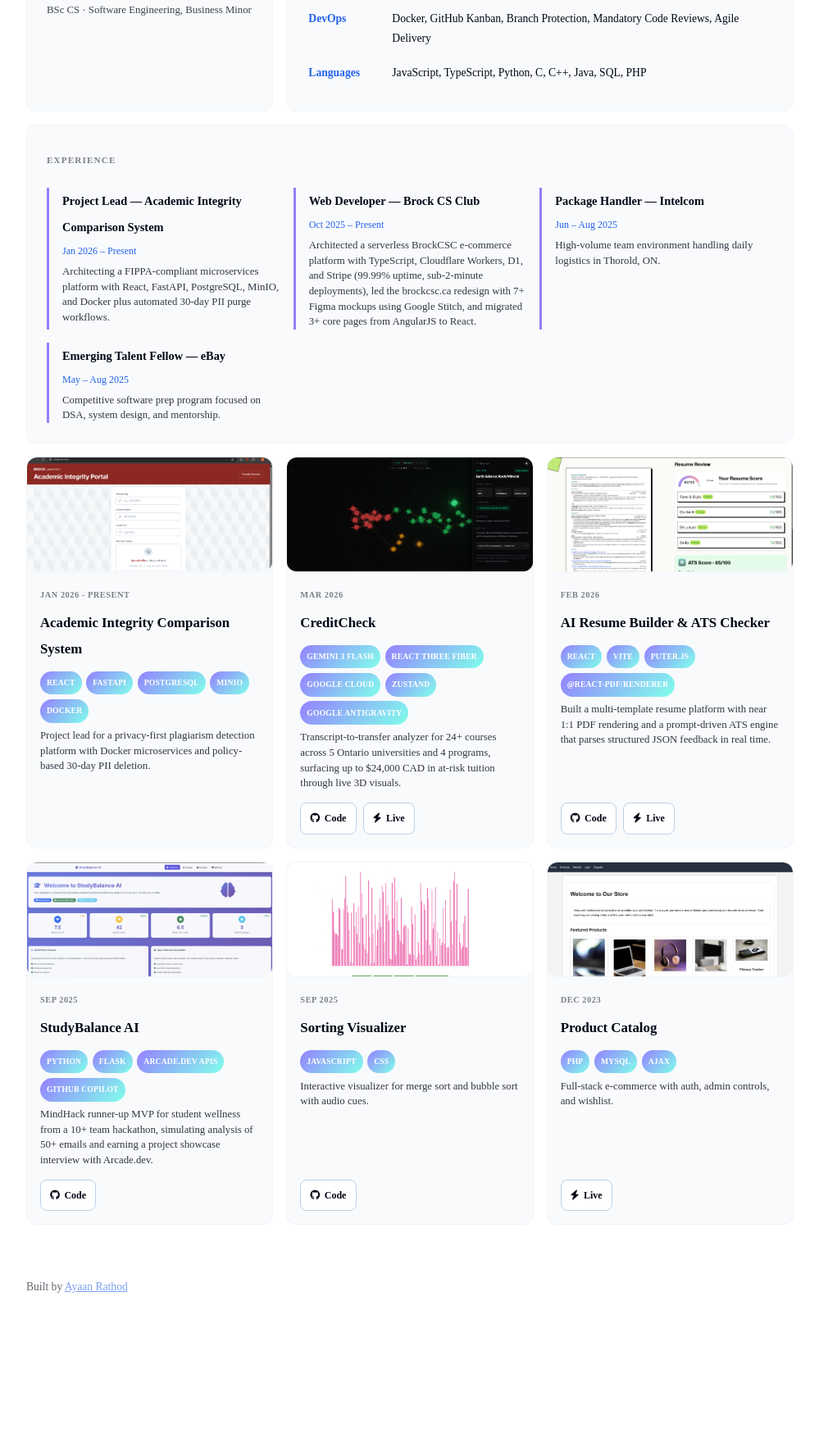
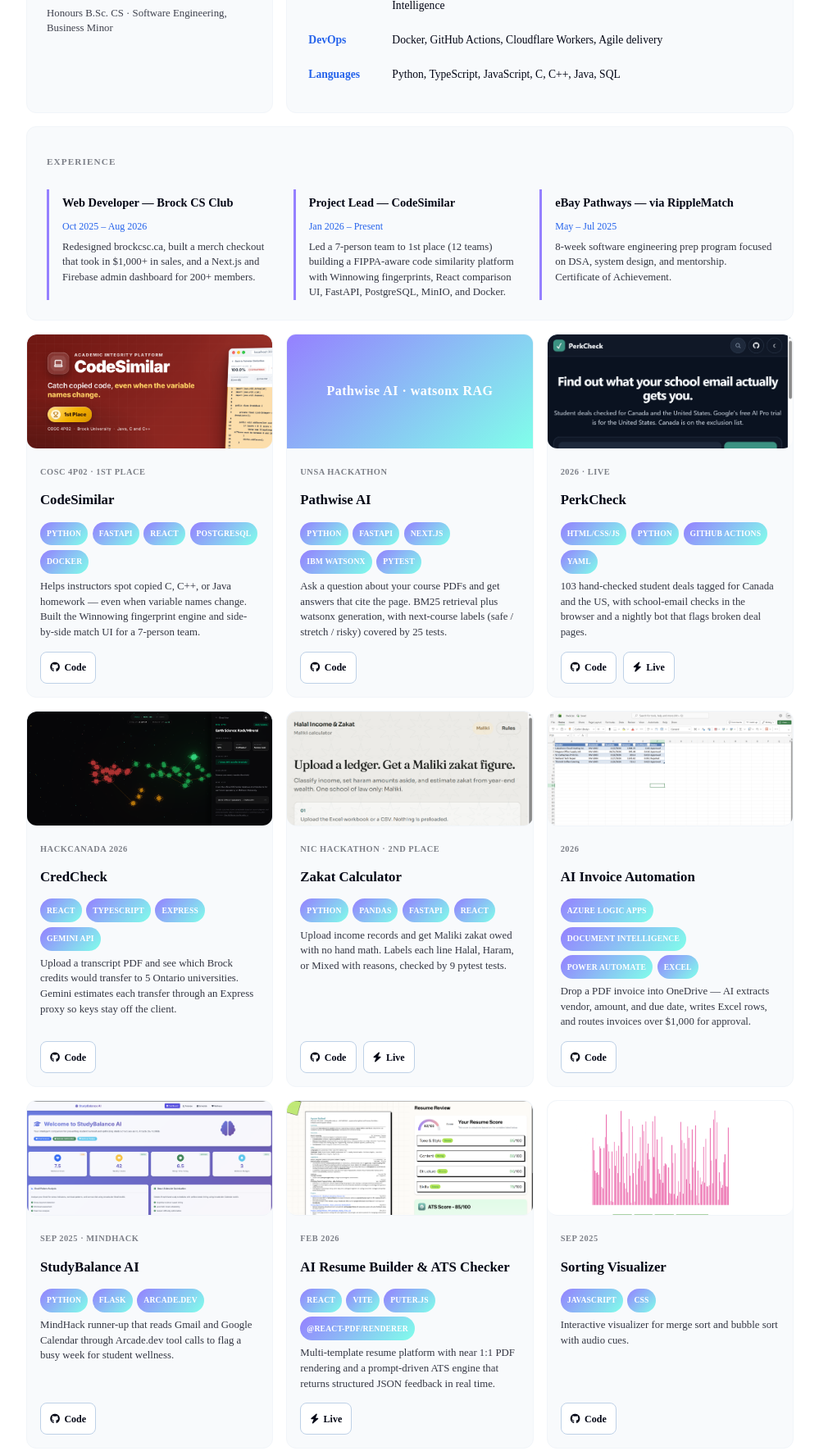
Before and after one commit to AyaanRathod/Personal-Portfolio, a plain HTML site: page docs/index.html in a window 1280 px wide. Shown: the part 566-2336 px from the top of the page at 82% size, without its empty margins (140-1139 px from the left). Before the commit the page ends 2180 px from the top, so only its background shows below. Drawn offline with Linux system fonts and the light colour scheme; a web font is replaced by a local one.

Commit message:
Revise portfolio content: update personal tagline, enhance project descriptions, and refine skills section. Add new project 'Pathwise AI' and update experience details for 'CodeSimilar' and 'Brock CS Club'.

```diff
--- a/docs/index.html
+++ b/docs/index.html
@@ -21,9 +21,9 @@
         <div class="bento-grid">
             <!-- Row 1: Intro + Links -->
             <div class="bento-item bento-intro">
-                <p class="tagline">CS Student · Full-Stack Developer</p>
+                <p class="tagline">New Grad · Software Developer · AI Apps</p>
                 <h1>Hi, I'm Ayaan</h1>
-                <p>Based in Canada, studying CS at Brock University. I build web apps and enjoy hiking and road trips. Seeking summer 2026 internships.</p>
+                <p>CS grad from Brock University. I build web apps and AI tools that solve real problems — like a study helper that cites its sources and a tool that helps instructors catch copied code. Looking for full-time roles in Canada.</p>
             </div>
 
             <div class="bento-item bento-links">
@@ -42,7 +42,7 @@
                         <p>2023 – 2026</p>
                     </div>
                 </div>
-                <p class="degree">BSc CS · Software Engineering, Business Minor</p>
+                <p class="degree">Honours B.Sc. CS · Software Engineering, Business Minor</p>
             </div>
 
             <div class="bento-item bento-skills">
@@ -51,88 +51,176 @@
                     <tbody>
                         <tr>
                             <td class="skill-category">Frontend</td>
-                            <td>React, React Router, Vite, React Three Fiber, Zustand, Tailwind</td>
+                            <td>React, Next.js, TypeScript, Vite, Tailwind, Zustand</td>
                         </tr>
                         <tr>
                             <td class="skill-category">Backend</td>
-                            <td>FastAPI, Flask, Node.js, Express, PostgreSQL, MinIO, REST APIs</td>
+                            <td>FastAPI, Flask, Node.js, Express, PostgreSQL, Firebase, REST APIs</td>
                         </tr>
                         <tr>
-                            <td class="skill-category">AI & Data</td>
-                            <td>Gemini API (Gemini 3 Flash), Prompt Pipelines, ATS Scoring, PDF Parsing, JSON Structuring</td>
+                            <td class="skill-category">AI &amp; Data</td>
+                            <td>IBM watsonx, Gemini API, RAG / BM25, PDF parsing, Azure Document Intelligence</td>
                         </tr>
                         <tr>
                             <td class="skill-category">DevOps</td>
-                            <td>Docker, GitHub Kanban, Branch Protection, Mandatory Code Reviews, Agile Delivery</td>
+                            <td>Docker, GitHub Actions, Cloudflare Workers, Agile delivery</td>
                         </tr>
                         <tr>
                             <td class="skill-category">Languages</td>
-                            <td>JavaScript, TypeScript, Python, C, C++, Java, SQL, PHP</td>
+                            <td>Python, TypeScript, JavaScript, C, C++, Java, SQL</td>
                         </tr>
                     </tbody>
                 </table>
             </div>
 
-            <!-- Row 3: Experience (full width, 3-col inside) -->
+            <!-- Row 3: Experience -->
             <div class="bento-item bento-experience">
                 <h2>Experience</h2>
                 <div class="exp-entries">
                     <div class="exp-entry">
-                        <h3>Project Lead — Academic Integrity Comparison System</h3>
-                        <span class="dates">Jan 2026 – Present</span>
-                        <p>Architecting a FIPPA-compliant microservices platform with React, FastAPI, PostgreSQL, MinIO, and Docker plus automated 30-day PII purge workflows.</p>
+                        <h3>Web Developer — Brock CS Club</h3>
+                        <span class="dates">Oct 2025 – Aug 2026</span>
+                        <p>Redesigned brockcsc.ca, built a merch checkout that took in $1,000+ in sales, and a Next.js and Firebase admin dashboard for 200+ members.</p>
                     </div>
                     <div class="exp-entry">
-                        <h3>Web Developer — Brock CS Club</h3>
-                        <span class="dates">Oct 2025 – Present</span>
-                        <p>Architected a serverless BrockCSC e-commerce platform with TypeScript, Cloudflare Workers, D1, and Stripe (99.99% uptime, sub-2-minute deployments), led the brockcsc.ca redesign with 7+ Figma mockups using Google Stitch, and migrated 3+ core pages from AngularJS to React.</p>
+                        <h3>Project Lead — CodeSimilar</h3>
+                        <span class="dates">Jan 2026 – Present</span>
+                        <p>Led a 7-person team to 1st place (12 teams) building a FIPPA-aware code similarity platform with Winnowing fingerprints, React comparison UI, FastAPI, PostgreSQL, MinIO, and Docker.</p>
                     </div>
                     <div class="exp-entry">
-                        <h3>Package Handler — Intelcom</h3>
-                        <span class="dates">Jun – Aug 2025</span>
-                        <p>High-volume team environment handling daily logistics in Thorold, ON.</p>
-                    </div>
-                    <div class="exp-entry">
-                        <h3>Emerging Talent Fellow — eBay</h3>
-                        <span class="dates">May – Aug 2025</span>
-                        <p>Competitive software prep program focused on DSA, system design, and mentorship.</p>
+                        <h3>eBay Pathways — via RippleMatch</h3>
+                        <span class="dates">May – Jul 2025</span>
+                        <p>8-week software engineering prep program focused on DSA, system design, and mentorship. Certificate of Achievement.</p>
                     </div>
                 </div>
             </div>
 
             <!-- Row 4: Projects -->
             <div class="bento-item bento-project">
-                <img src="./public/Brock Uni.png" alt="Academic Integrity Checker">
+                <img src="./public/codesimilar-banner.png" alt="CodeSimilar academic integrity platform">
                 <div class="project-content">
-                    <span class="project-date">Jan 2026 - Present</span>
-                    <h3>Academic Integrity Comparison System</h3>
+                    <span class="project-date">COSC 4P02 · 1st Place</span>
+                    <h3>CodeSimilar</h3>
                     <div class="tech-pills">
+                        <span class="tech-pill">Python</span>
+                        <span class="tech-pill">FastAPI</span>
                         <span class="tech-pill">React</span>
-                        <span class="tech-pill">FastAPI</span>
                         <span class="tech-pill">PostgreSQL</span>
-                        <span class="tech-pill">MinIO</span>
                         <span class="tech-pill">Docker</span>
                     </div>
-                    <p class="description">Project lead for a privacy-first plagiarism detection platform with Docker microservices and policy-based 30-day PII deletion.</p>
+                    <p class="description">Helps instructors spot copied C, C++, or Java homework — even when variable names change. Built the Winnowing fingerprint engine and side-by-side match UI for a 7-person team.</p>
+                    <div class="project-actions">
+                        <a target="_blank" href="https://github.com/AyaanRathod/Code-Checker"><i class="fa-brands fa-github"></i> Code</a>
+                    </div>
                 </div>
             </div>
 
             <div class="bento-item bento-project">
-                <img src="./public/hackcanada.png" alt="AI Resume Builder and ATS Checker">
+                <div class="project-visual"><span>Pathwise AI · watsonx RAG</span></div>
                 <div class="project-content">
-                    <span class="project-date">Mar 2026</span>
-                    <h3>CreditCheck</h3>
+                    <span class="project-date">UNSA Hackathon</span>
+                    <h3>Pathwise AI</h3>
                     <div class="tech-pills">
-                        <span class="tech-pill">Gemini 3 Flash</span>
-                        <span class="tech-pill">React Three Fiber</span>
-                        <span class="tech-pill">Google Cloud</span>
-                        <span class="tech-pill">Zustand</span>
-                        <span class="tech-pill">Google Antigravity</span>
+                        <span class="tech-pill">Python</span>
+                        <span class="tech-pill">FastAPI</span>
+                        <span class="tech-pill">Next.js</span>
+                        <span class="tech-pill">IBM watsonx</span>
+                        <span class="tech-pill">pytest</span>
                     </div>
-                    <p class="description">Transcript-to-transfer analyzer for 24+ courses across 5 Ontario universities and 4 programs, surfacing up to $24,000 CAD in at-risk tuition through live 3D visuals.</p>
+                    <p class="description">Ask a question about your course PDFs and get answers that cite the page. BM25 retrieval plus watsonx generation, with next-course labels (safe / stretch / risky) covered by 25 tests.</p>
+                    <div class="project-actions">
+                        <a target="_blank" href="https://github.com/AyaanRathod/UNSA-hackathon"><i class="fa-brands fa-github"></i> Code</a>
+                    </div>
+                </div>
+            </div>
+
+            <div class="bento-item bento-project">
+                <img src="./public/perkcheck-live.png" alt="PerkCheck student deals site">
+                <div class="project-content">
+                    <span class="project-date">2026 · Live</span>
+                    <h3>PerkCheck</h3>
+                    <div class="tech-pills">
+                        <span class="tech-pill">HTML/CSS/JS</span>
+                        <span class="tech-pill">Python</span>
+                        <span class="tech-pill">GitHub Actions</span>
+                        <span class="tech-pill">YAML</span>
+                    </div>
+                    <p class="description">103 hand-checked student deals tagged for Canada and the US, with school-email checks in the browser and a nightly bot that flags broken deal pages.</p>
+                    <div class="project-actions">
+                        <a target="_blank" href="https://github.com/AyaanRathod/verified-student-perks"><i class="fa-brands fa-github"></i> Code</a>
+                        <a target="_blank" href="https://ayaanrathod.github.io/verified-student-perks/"><i class="fa-solid fa-bolt"></i> Live</a>
+                    </div>
+                </div>
+            </div>
+
+            <div class="bento-item bento-project">
+                <img src="./public/hackcanada.png" alt="CredCheck transcript transfer analyzer">
+                <div class="project-content">
+                    <span class="project-date">HackCanada 2026</span>
+                    <h3>CredCheck</h3>
+                    <div class="tech-pills">
+                        <span class="tech-pill">React</span>
+                        <span class="tech-pill">TypeScript</span>
+                        <span class="tech-pill">Express</span>
+                        <span class="tech-pill">Gemini API</span>
+                    </div>
+                    <p class="description">Upload a transcript PDF and see which Brock credits would transfer to 5 Ontario universities. Gemini estimates each transfer through an Express proxy so keys stay off the client.</p>
                     <div class="project-actions">
                         <a target="_blank" href="https://github.com/axk47/HackCanada2026"><i class="fa-brands fa-github"></i> Code</a>
-                        <a target="_blank" href="https://hackcanada2026-ayaan.nn.r.appspot.com/"><i class="fa-solid fa-bolt"></i> Live</a>
+                    </div>
+                </div>
+            </div>
+
+            <div class="bento-item bento-project">
+                <img src="./public/zakat-calculator.png" alt="Halal Income and Zakat Calculator">
+                <div class="project-content">
+                    <span class="project-date">NIC Hackathon · 2nd Place</span>
+                    <h3>Zakat Calculator</h3>
+                    <div class="tech-pills">
+                        <span class="tech-pill">Python</span>
+                        <span class="tech-pill">pandas</span>
+                        <span class="tech-pill">FastAPI</span>
+                        <span class="tech-pill">React</span>
+                    </div>
+                    <p class="description">Upload income records and get Maliki zakat owed with no hand math. Labels each line Halal, Haram, or Mixed with reasons, checked by 9 pytest tests.</p>
+                    <div class="project-actions">
+                        <a target="_blank" href="https://github.com/AyaanRathod/NIC-Hackathon"><i class="fa-brands fa-github"></i> Code</a>
+                        <a target="_blank" href="https://nic-hackathon.vercel.app"><i class="fa-solid fa-bolt"></i> Live</a>
+                    </div>
+                </div>
+            </div>
+
+            <div class="bento-item bento-project">
+                <img src="./public/invoice-excel.png" alt="AI Invoice Automation Excel results">
+                <div class="project-content">
+                    <span class="project-date">2026</span>
+                    <h3>AI Invoice Automation</h3>
+                    <div class="tech-pills">
+                        <span class="tech-pill">Azure Logic Apps</span>
+                        <span class="tech-pill">Document Intelligence</span>
+                        <span class="tech-pill">Power Automate</span>
+                        <span class="tech-pill">Excel</span>
+                    </div>
+                    <p class="description">Drop a PDF invoice into OneDrive — AI extracts vendor, amount, and due date, writes Excel rows, and routes invoices over $1,000 for approval.</p>
+                    <div class="project-actions">
+                        <a target="_blank" href="https://github.com/AyaanRathod/ai-invoice-automation"><i class="fa-brands fa-github"></i> Code</a>
+                    </div>
+                </div>
+            </div>
+
+            <div class="bento-item bento-project">
+                <img src="./public/StudyBalanceAi.png" alt="StudyBalance AI">
+                <div class="project-content">
+                    <span class="project-date">Sep 2025 · MindHack</span>
+                    <h3>StudyBalance AI</h3>
+                    <div class="tech-pills">
+                        <span class="tech-pill">Python</span>
+                        <span class="tech-pill">Flask</span>
+                        <span class="tech-pill">Arcade.dev</span>
+                    </div>
+                    <p class="description">MindHack runner-up that reads Gmail and Google Calendar through Arcade.dev tool calls to flag a busy week for student wellness.</p>
+                    <div class="project-actions">
+                        <a target="_blank" href="https://github.com/AyaanRathod/arcade-hackathon"><i class="fa-brands fa-github"></i> Code</a>
                     </div>
                 </div>
             </div>
@@ -148,28 +236,9 @@
                         <span class="tech-pill">Puter.js</span>
                         <span class="tech-pill">@react-pdf/renderer</span>
                     </div>
-                    <p class="description">Built a multi-template resume platform with near 1:1 PDF rendering and a prompt-driven ATS engine that parses structured JSON feedback in real time.</p>
+                    <p class="description">Multi-template resume platform with near 1:1 PDF rendering and a prompt-driven ATS engine that returns structured JSON feedback in real time.</p>
                     <div class="project-actions">
-                        <a target="_blank" href="https://github.com/AyaanRathod/resume-analyzer"><i class="fa-brands fa-github"></i> Code</a>
                         <a target="_blank" href="https://resume-ayaang.vercel.app/"><i class="fa-solid fa-bolt"></i> Live</a>
-                    </div>
-                </div>
-            </div>
-
-            <div class="bento-item bento-project">
-                <img src="./public/StudyBalanceAi.png" alt="StudyBalance AI">
-                <div class="project-content">
-                    <span class="project-date">Sep 2025</span>
-                    <h3>StudyBalance AI</h3>
-                    <div class="tech-pills">
-                        <span class="tech-pill">Python</span>
-                        <span class="tech-pill">Flask</span>
-                        <span class="tech-pill">Arcade.dev APIs</span>
-                        <span class="tech-pill">GitHub Copilot</span>
-                    </div>
-                    <p class="description">MindHack runner-up MVP for student wellness from a 10+ team hackathon, simulating analysis of 50+ emails and earning a project showcase interview with Arcade.dev.</p>
-                    <div class="project-actions">
-                        <a target="_blank" href="https://github.com/AyaanRathod/arcade-hackathon"><i class="fa-brands fa-github"></i> Code</a>
                     </div>
                 </div>
             </div>
@@ -189,28 +258,11 @@
                     </div>
                 </div>
             </div>
-
-            <div class="bento-item bento-project">
-                <img src="./public/Product Catalog.png" alt="Product Catalog">
-                <div class="project-content">
-                    <span class="project-date">Dec 2023</span>
-                    <h3>Product Catalog</h3>
-                    <div class="tech-pills">
-                        <span class="tech-pill">PHP</span>
-                        <span class="tech-pill">MySQL</span>
-                        <span class="tech-pill">AJAX</span>
-                    </div>
-                    <p class="description">Full-stack e-commerce with auth, admin controls, and wishlist.</p>
-                    <div class="project-actions">
-                        <a target="_blank" href="https://www.cosc.brocku.ca/~ar22ay/A4/index.php"><i class="fa-solid fa-bolt"></i> Live</a>
-                    </div>
-                </div>
-            </div>
         </div>
     </main>
 
     <footer>
-        <p>Built by <a target="_blank" href="https://github.com/AyaanRathod">Ayaan Rathod</a></p>
+        <p>Built by <a target="_blank" href="https://github.com/AyaanRathod">Ayaan Rathod</a> · Open to new grad roles across Canada</p>
     </footer>
 </body>
 </html>
```
Also changed, not shown: docs/public/codesimilar-alt.png (added), docs/public/codesimilar-banner.png (added), docs/public/codesimilar-dash.png (added), docs/public/codesimilar.png (added), docs/public/invoice-ai.png (added), docs/public/invoice-excel.png (added), docs/public/perkcheck-live.png (added), docs/public/perkcheck-results.png (added), docs/public/perkcheck.png (added), docs/public/zakat-calculator.png (added).
